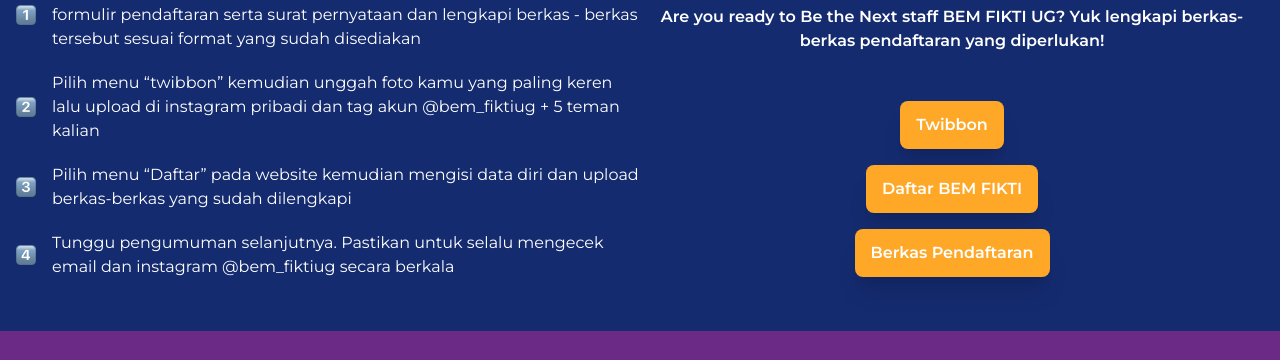
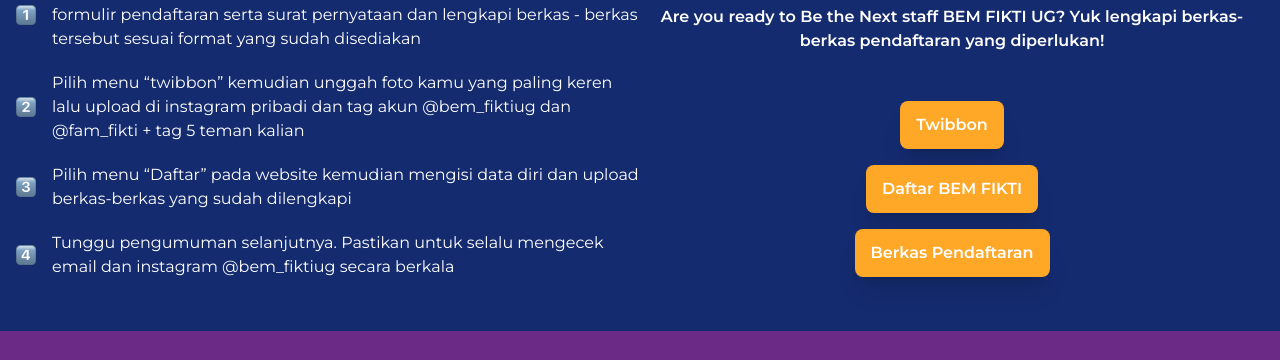
Before and after one commit to AryoNoer/Oprec, a website: page index.html in a window 1280 px wide. Shown: the part 7047-7407 px from the top of the page. Drawn offline with Linux system fonts and the light colour scheme; a web font is replaced by a local one.

Commit message:
adden acc ig

```diff
--- a/index.html
+++ b/index.html
@@ -799,7 +799,7 @@
             />
             <p class="text-white ml-4">
               Pilih menu “twibbon” kemudian unggah foto kamu yang paling keren
-              lalu upload di instagram pribadi dan tag akun @bem_fiktiug + 5
+              lalu upload di instagram pribadi dan tag akun @bem_fiktiug dan @fam_fikti + tag 5
               teman kalian
             </p>
           </div>
```
